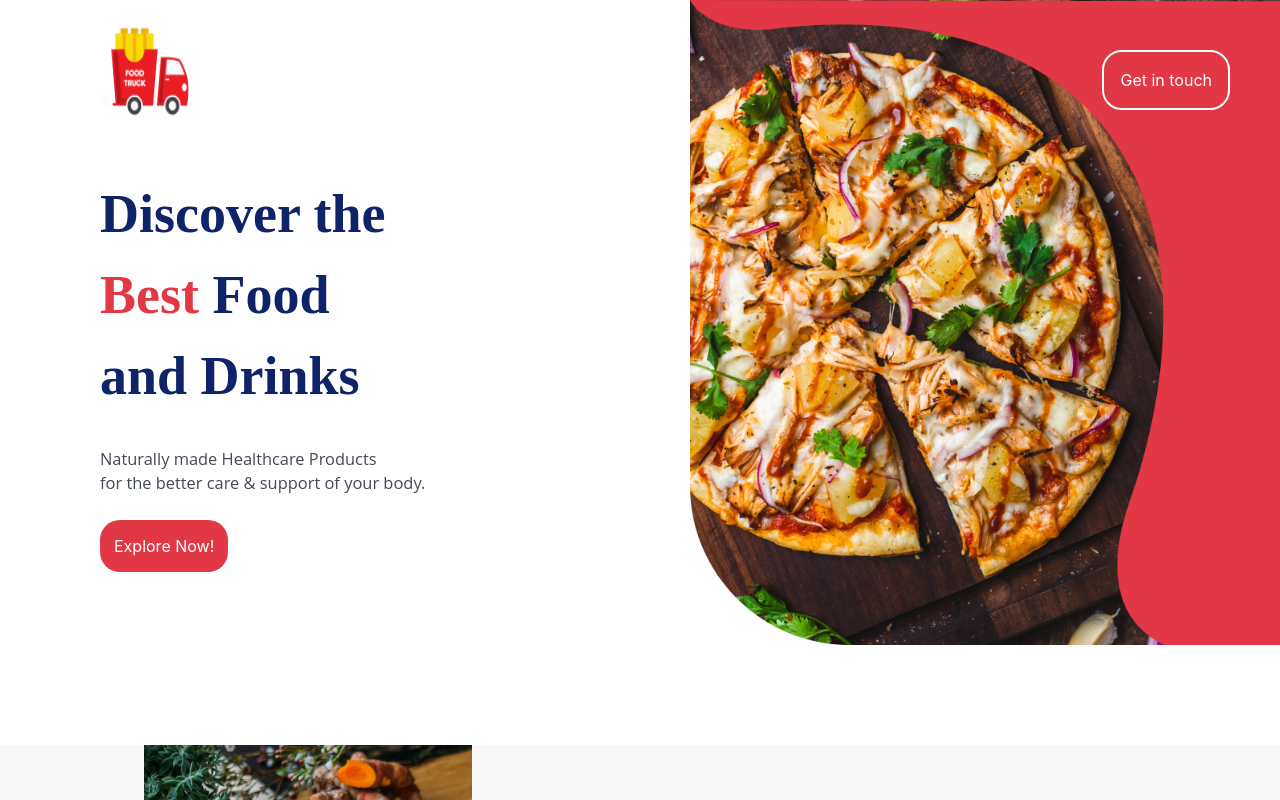
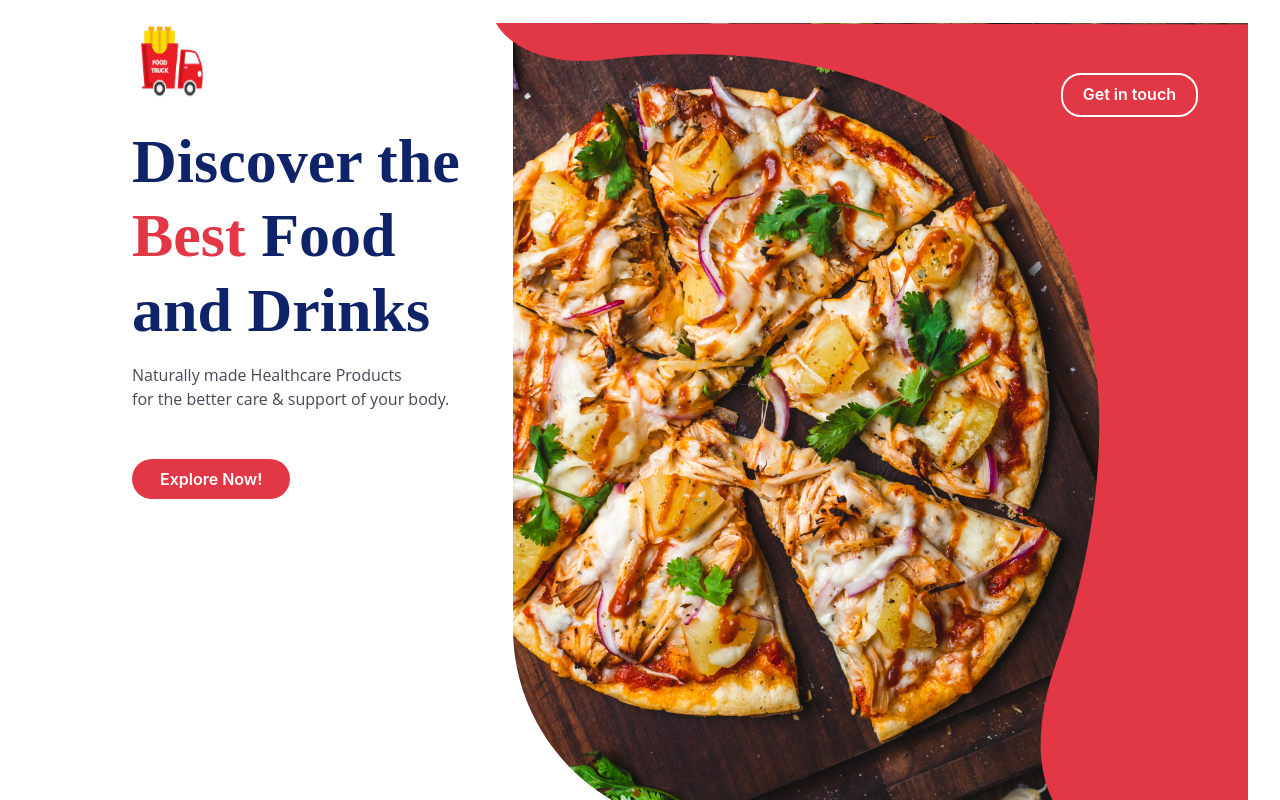
Before and after one commit to sadiqueiqbal0786/my-figma-task, a Next.js app: page / in a window 1280 px wide. Shown: the top 800 px of the page. Built offline with nearby package versions, Linux system fonts and the light colour scheme.

Commit message:
some fixes

```diff
--- a/src/app/components/AboutUs.tsx
+++ b/src/app/components/AboutUs.tsx
@@ -7,14 +7,7 @@ const AboutUs = () => {
 
   return (
     <Box
-    // css={{
-    //   "@media (max-width: 48em)": {
-    //     flexDirection: "column",
-    //   },
-    //   "@media (min-width: 48em)": {
-    //     flexDirection: "row",
-    //   },
-    // }}
+
       display="flex"
       flexDirection={{ base: 'column', md: 'row' }} // Column on mobile, row on desktop
       alignItems="center"
@@ -72,7 +65,7 @@ const AboutUs = () => {
         >
           Lorem Ipsum is simply dummy text of the printing and <br/>typesetting industry. Lorem Ipsum has been the industry&rsquo;s <br/>standard dummy text ever since the 1500s, when an unknown <br/>printer took a galley of type and scrambled it to make a type<br/> specimen book. t has survived not only five centuries.
         </Text>
-        <RoundedButton mt={4 } p={8} width={132}>Read More</RoundedButton>
+        <RoundedButton mt={4 } p={5} width={132}>Read More</RoundedButton>
       </Flex>
     </Box>
   );
--- a/src/app/components/Header.tsx
+++ b/src/app/components/Header.tsx
@@ -6,14 +6,7 @@ import RoundedButton from './RoundedButton'; // Import your rounded button compo
 const Header = () => {
   return (
     <Box
-    css={{
-      "@media (max-width: 48em)": {
-        flexDirection: "column-reverse",
-      },
-      "@media (min-width: 48em)": {
-        flexDirection: "row",
-      },
-    }}
+
       display="flex"
       flexDirection={{ base: 'column-reverse',sm:'column-reverse', md: 'row' }} // Column on mobile, row on desktop
       alignItems="center"
@@ -26,94 +19,100 @@ const Header = () => {
       overflow="hidden" // Prevent overflow and double scrolling
 
     >
-      {/* Left Column */}
   <Flex
+   position="relative"
+    height={{base:"auto",md:"100vh"}}
   flexDirection="column"
-        flex="1"
-        paddingRight={{ base: '10', md: '30' }}
-        justifyContent="flex-start" // Center vertically
-        alignItems="flex-start" // Align items to the start
-        textAlign={{ base: 'center', md: 'left' }} // Center text on mobile
-        mt={100} // Add top margin to the left column
-        ml={100} // Add left margin to the left column
+  justifyContent="flex-start" // Center content vertically
+  alignItems={{base:"center", md:"start"}}// Center content horizontally
+  textAlign={{base:"center", md:"start"}} // Center text for mobile and desktop
+  mt={{ base: '8', md: '10' }} // Add top margin for spacing
+  padding={{ base: '4', md: '0' }} // Padding for mobile to ensure spacing
+  ml={{ base: '0', md: '100' }}
 >
-        <Image src="/assets/foodtruck.png" alt="Food Truck Logo" boxSize="100px"  position="absolute" // Make the image position absolute
-          top={0} // Align to the top
-          left={0} // Align to the left
-          mt={20}
-          ml={100}
+  {/* Logo Image */}
+  <Image
+  top={0}
+  justifyContent="flex-start"
+  position="relative"
+    src="/assets/foodtruck.png"
+    alt="Food Truck Logo"
+    boxSize={{ base: '0px', md: '80px' }} // Smaller on mobile, larger on desktop
+    mb={{ base: '4', md: '6' }} // Margin below the logo
   />
+
+  {/* Heading */}
   <Heading
     fontFamily="Source Sans Pro"
     fontWeight="700"
-          fontSize={54}
-         // lineHeight={{ base: '38px', md: '69px' }}
+    fontSize={{ base: '38px', md: '62px' }} // Adjust font size for mobile and desktop
     color="#0E2368"
-          mb={20}
+    mb={{ base: '2', md: '4' }} // Margin below the heading
+  >
+    Discover the <br />
+    <span style={{ color: '#E23744' }}>Best</span> Food <br />and Drinks
+  </Heading>
 
+  {/* Subtext */}
+  <Text
+    fontSize={{ base: '14px', md: '16px' }} // Responsive font size
+    color="#444957"
+    fontFamily="Open Sans"
+    mb={{ base: '6', md: '8' }} // Margin below the subtext
   >
-        {/*Break the line */}
+    Naturally made Healthcare Products <br />
+    for the better care & support of your body.
+  </Text>
 
-          Discover the <br /><span style={{ color: '#E23744' }}>Best</span> Food <br />and Drinks
-        </Heading>
-        <Text mt={10} fontSize={16.42} color="#444957" fontFamily="Open Sans
-" mb={20}>
-          Naturally made Healthcare Products <br/>for the better care & support of your body.
-        </Text>
-        <RoundedButton mt={4 } p={14}>Explore Now!</RoundedButton>
+  {/* Button */}
+  <RoundedButton
+    mt={{ base: '2', md: '4' }} // Adjust top margin for button
+    p={{ base: '10px 20px', md: '14px 28px' }} // Button padding, larger on desktop
+    backgroundColor="#E23744" // Red background to match design
+    color="white" // White text for contrast
+  >
+    Explore Now!
+  </RoundedButton>
 </Flex>
       <Flex
   flex="1"
   justifyContent="flex-end" // Align content to the right
   alignItems="flex-start"
   position="relative"
-  mt={{ base: "20px", md: "50px" }} // Use consistent unit (px) for margins
-  p={{ base: "16px", md: "32px" }} // Padding can help with spacing
+
+  mt={{ base: "0px", md: "50px" }} // Use consistent unit (px) for margins
+ // p={{ base: "16px", md: "32px" }} // Padding can help with spacing
 //  flexWrap="wrap" // Allow wrapping if items overflow
   height="auto" // Use auto height to adapt to content
 >
-  {/* Adjust image sizes for different breakpoints */}
-  <Button
-        mt={50}
-        mr={10}
-          variant="outline"
-          borderColor="white"
-         borderRadius="20px"
-         backgroundColor="#E23744"
-         color="white"
-         p={16}
-          _hover={{ bg: "#0E2368", color: "white" }}
-          position="absolute"
-        >
-         Get in touch
-        </Button>
+
   <Image
     src="/assets/pizza.png"
     alt="Pizza"
-    boxSize={{ base: "150px", sm: "200px", md: "250px", lg: "300px" }} // Change size based on screen width
+  //  boxSize="auto"// Change size based on screen width
     objectFit="contain" // Ensure image is fully visible within the box size
   />
 
   <Image
     src="/assets/corner.png"
     alt="Side Dish"
-    boxSize={{ base: "100px", sm: "150px", md: "200px", lg: "250px" }} // Responsive box sizes
+   // boxSize="auto" // Responsive box sizes
     position="absolute"
-    right={{ base: "10px", sm: "20px", md: "30px" }} // Adjust right position based on screen size
-    top={{ base: "50px", md: "100px" }} // Adjust top position based on screen size
+ //   right={{ base: "10px", sm: "20px", md: "30px" }} // Adjust right position based on screen size
+  //  top={{ base: "50px", md: "100px" }} // Adjust top position based on screen size
   />
 
   {/* Adjust button margin and padding for different screens */}
   <Button
-        mt={50}
-        mr={50}
+        mt={{base:2,md:50}}
+        mr={{base:2,md:50}}
           variant="outline"
           borderColor="white"
           border="2px solid white"
          borderRadius="20px"
          backgroundColor="#E23744"
          color="white"
-         p={16}
+         p={5}
           _hover={{ bg: "#0E2368", color: "white" }}
           position="absolute"
         >
@@ -122,37 +121,7 @@ const Header = () => {
 
 </Flex>
 
-      {/* Right Column */}
-      {/* <Flex
-        flex="1"
-        justifyContent={{ base: "center",sm:"center", md: "flex-end" }}// Always justify to the right
-        alignItems="flex-start" // Align items to the start
-        position="relative" // Set position for imagesm
-        marginTop={{ base: '20px', md: '50' }}
-      >
-        <Image
-    src="/assets/pizza.png"
-    alt="Pizza"
-    boxSize={{ base: "150px", sm: "200px", md: "250px", lg: "300px" }} // Change size based on screen width
-    objectFit="contain" // Ensure image is fully visible within the box size
-  />
-        <Image src="/assets/corner.png" alt="Side Dish" boxSize={{ base: 'auto',sm:'auto', md: '100px' }} position="absolute" right="0" />
 
-        {/* Stack the button on top of the image */}
-        {/* <Button
-        mt={50}
-        mr={50}
-          variant="outline"
-          borderColor="white"
-         borderRadius="20px"
-         backgroundColor="#E23744"
-         color="white"
-         p={16}
-          _hover={{ bg: "#0E2368", color: "white" }}
-        >
-         Get in touch
-        </Button>
-      </Flex> */}
     </Box>
   );
 };
--- a/src/app/page.tsx
+++ b/src/app/page.tsx
@@ -9,9 +9,9 @@ import theme from "./theme/theme";
 export default function Home() {
   return (
     <>
+  <ChakraProvider theme={theme}>
+      <Header />
 
-      <Header />
-      <ChakraProvider theme={theme}>
       {/* AboutUs with margin-top */}
       <Box mt={{ base: 100, md: 100 }}>
 
```
Lines whose indentation alone changed are shown as unchanged.
